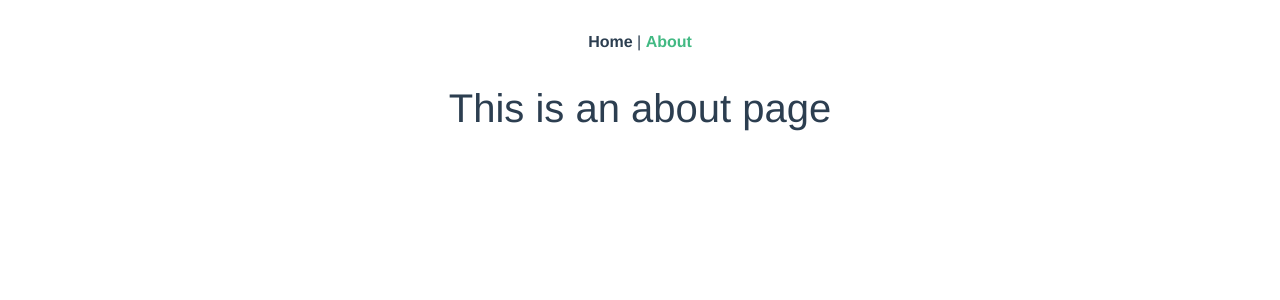
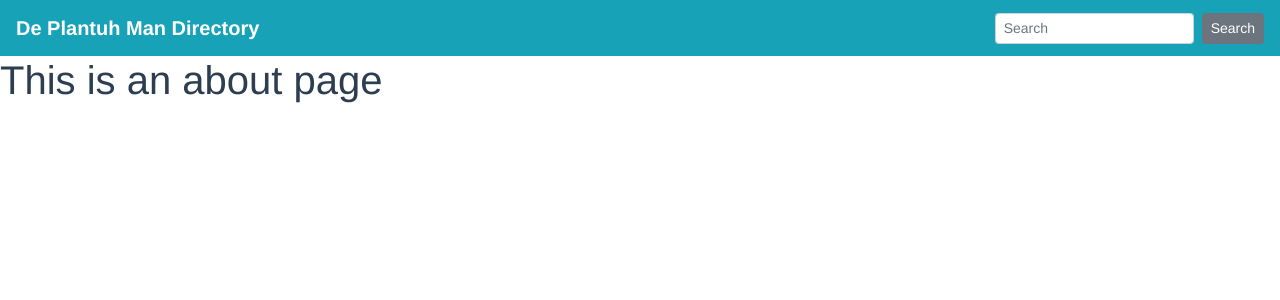
Before and after one commit to wingraptor/deplantuhmandirectory, a Vue app: page /about in a window 1280 px wide. Shown: the top 300 px of the page. Built offline with nearby package versions, Linux system fonts and the light colour scheme.

Commit message:
Add modal to show contact details

```diff
--- a/package.json
+++ b/package.json
@@ -14,6 +14,7 @@
     "core-js": "^3.6.5",
     "jw-vue-pagination": "^1.0.3",
     "vue": "^2.6.11",
+    "vue-awesome": "^4.1.0",
     "vue-router": "^3.2.0"
   },
   "devDependencies": {
--- a/src/App.vue
+++ b/src/App.vue
@@ -1,10 +1,34 @@
 <template>
   <div id="app">
     <div id="nav">
-      <router-link to="/">Home</router-link> |
-      <router-link to="/about">About</router-link>
+      <b-navbar toggleable="lg" type="dark" variant="info">
+        <router-link to="/">
+          <b-navbar-brand>De Plantuh Man Directory</b-navbar-brand>
+        </router-link>
+
+        <b-navbar-toggle target="nav-collapse"></b-navbar-toggle>
+
+        <b-collapse id="nav-collapse" is-nav>
+          <b-navbar-nav>
+            <!-- <router-link to="/">
+              <b-nav-item href="/">Home</b-nav-item>
+            </router-link> -->
+
+          </b-navbar-nav>
+
+          <!-- Right aligned nav items -->
+          <b-navbar-nav class="ml-auto">
+            <b-nav-form>
+              <b-form-input size="sm" class="mr-sm-2" placeholder="Search"></b-form-input>
+              <b-button size="sm" class="my-2 my-sm-0" type="submit">Search</b-button>
+            </b-nav-form>
+          </b-navbar-nav>
+        </b-collapse>
+      </b-navbar>
+      <!-- <router-link to="/">Home</router-link>|
+      <router-link to="/about">About</router-link> -->
     </div>
-    <router-view/>
+    <router-view />
   </div>
 </template>
 
@@ -13,13 +37,13 @@
   font-family: Avenir, Helvetica, Arial, sans-serif;
   -webkit-font-smoothing: antialiased;
   -moz-osx-font-smoothing: grayscale;
-  text-align: center;
+  /* text-align: center; */
   color: #2c3e50;
 }
 
-#nav {
+/* #nav {
   padding: 30px;
-}
+} */
 
 #nav a {
   font-weight: bold;
--- a/src/components/Card.vue
+++ b/src/components/Card.vue
@@ -4,6 +4,7 @@
       <div class="row">
         <div class="col">
           <b-dropdown id="dropdown-1" :text="categoryName" class="m-md-2">
+            <b-dropdown-item @click="removeFilter">All Categories</b-dropdown-item>
             <b-dropdown-item
               v-for="category in categories"
               :key="category"
@@ -16,7 +17,7 @@
             class="btn btn-primary"
             @click="filteredContacts"
           >{{category}}</button>-->
-          <b-button @click="removeFilter">Remove Filter</b-button>
+          <!-- <b-button @click="removeFilter">Remove Filter</b-button> -->
         </div>
       </div>
       <div class="row">
@@ -27,26 +28,37 @@
         >
           <b-card
             :title="contact.name"
-            :img-src="'https://via.placeholder.com/400x300?text='+contact.name"
+            :img-src="'https://via.placeholder.com/400x300'"
             border-variant="secondary"
           >
             <b-card-text align="left">
-              <p v-if="contact.phone">
-                <b-icon icon="phone"></b-icon>Tel:
+              <p v-if="contact.description">{{contact.description}}</p>
+              <!-- <p v-if="contact.phone">
+                <b-icon icon="phone"></b-icon>
                 <a :href="'tel:'+contact.phone">{{contact.phone}}</a>
               </p>
               <p v-if="contact.email">
-                <b-icon icon="envelope"></b-icon>Email:
+                <b-icon icon="envelope"></b-icon>
                 <a :href="'mailto:'+contact.email">{{contact.email}}</a>
               </p>
               <p v-if="contact.website">
-                <b-icon icon="link"></b-icon>Website:
-                <a :href="contact.website" target="_blank">{{contact.website}}</a>
+                <v-icon name="link"></v-icon>
+                <a :href="contact.website" target="_blank">Website</a>
               </p>
+              <p v-else>
+                <v-icon name="facebook"></v-icon>
+                <a :href="contact.facebook" target="_blank">Facebook</a>
+              </p> -->
             </b-card-text>
-            <template v-slot:footer align="left">
-              <span class="font-weight-bold">Category:</span>
-              <em>{{contact.category}}</em>
+            <template class="test" v-slot:footer>
+              <!-- <span class="font-weight-bold">Category:</span>
+              <em>{{contact.category}}</em>-->
+              <!-- <a :href="contact.website" target="_blank"> -->
+                <v-icon name="link" v-b-popover.hover.html="generatePopover(contact.website)"></v-icon>
+              <!-- </a> -->
+              <v-icon v-b-popover.hover="contact.phone || 'No number available'" name="phone"></v-icon>
+              <v-icon v-b-popover.hover="contact.email || 'No email available'" name="envelope"></v-icon>
+              <v-icon v-b-popover.hover.html="generatePopover(contact.facebook)" name="brands/facebook"></v-icon>
             </template>
           </b-card>
         </div>
@@ -64,7 +76,7 @@ export default {
       categories: [],
       filteredContactsArr: this.contacts,
       filtered: false,
-      categoryName: "Category"
+      categoryName: "All Categories"
     };
   },
   methods: {
@@ -82,8 +94,14 @@ export default {
       // return console.log(event.target.innerText);
     },
     removeFilter() {
-      (this.categoryName = "Category"),
+      (this.categoryName = "All Categories"),
         (this.filteredContactsArr = this.contacts);
+    },
+    generatePopover(data){
+      if(!data){
+        return "Not available"
+      }
+      return `<a href=${data} target=_blank>${data}</a>`
     }
   },
   computed: {
@@ -94,15 +112,17 @@ export default {
         Number((pageNumber - 1) * this.contactsPerPage),
         Number((pageNumber - 1) * this.contactsPerPage) + this.contactsPerPage
       );
-    },
+    }
   },
   mounted() {
     // Get list of unique contact categories: https://stackoverflow.com/a/33512273
     // TODO: Add to notes
     this.categories = [...new Set(this.contacts.map(obj => obj.category))];
   },
-  watch:{
-    filteredContactsArr(val){
+  // TODO: Add to notes: https://vuejs.org/v2/api/#watch
+  watch: {
+    // TODO: Add to notes https://medium.com/@hvekriya/pass-data-from-child-to-parent-in-vue-js-b1ff917f70cc
+    filteredContactsArr(val) {
       this.$emit("contacts-count", val.length);
     }
   }
@@ -114,4 +134,10 @@ export default {
 .card {
   margin-bottom: 20px;
 }
+
+.card-footer{
+  display:flex;
+  align-content: center;
+  justify-content: space-around;
+}
 </style>
--- a/src/main.js
+++ b/src/main.js
@@ -4,6 +4,12 @@ import router from './router'
 import { BootstrapVue, IconsPlugin } from "bootstrap-vue"
 import "bootstrap/dist/css/bootstrap.css"
 import "bootstrap-vue/dist/bootstrap-vue.css"
+
+// Vue-awesome icons: https://github.com/Justineo/vue-awesome
+import "vue-awesome/icons";
+import Icon from "vue-awesome/components/Icon";
+Vue.component("v-icon", Icon);
+
 
 Vue.config.productionTip = false
 
```
Also changed, not shown: 1 other file (tests, documents, lock files or other folders).
